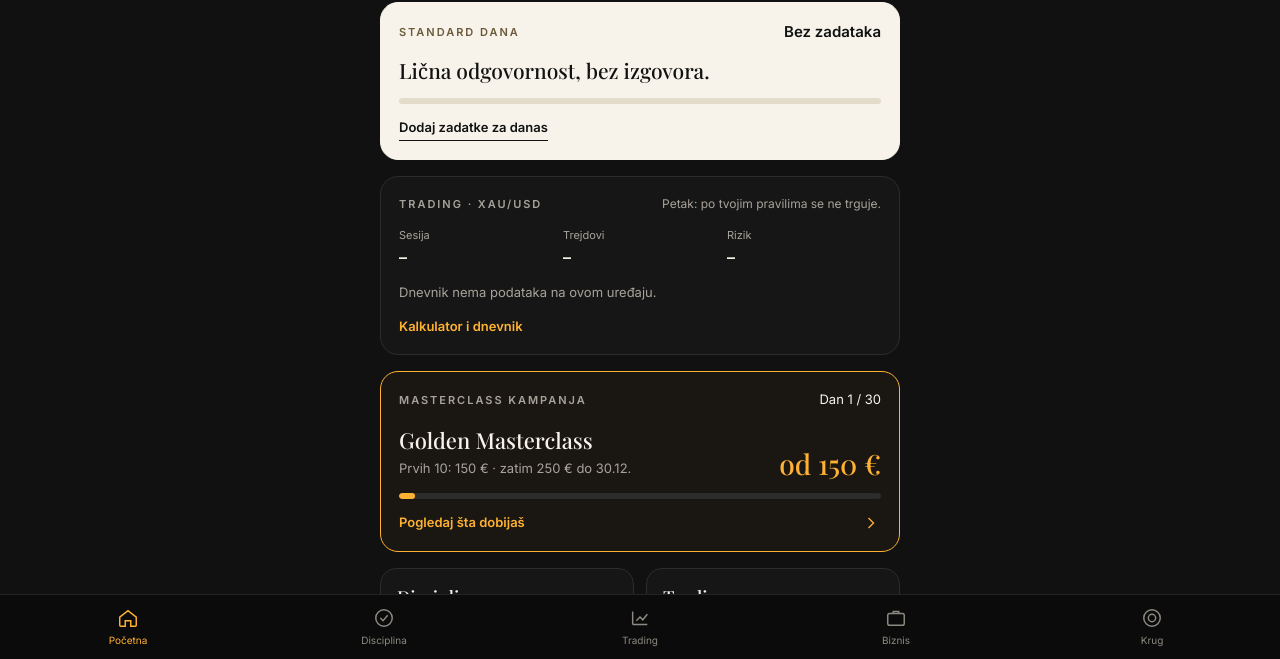
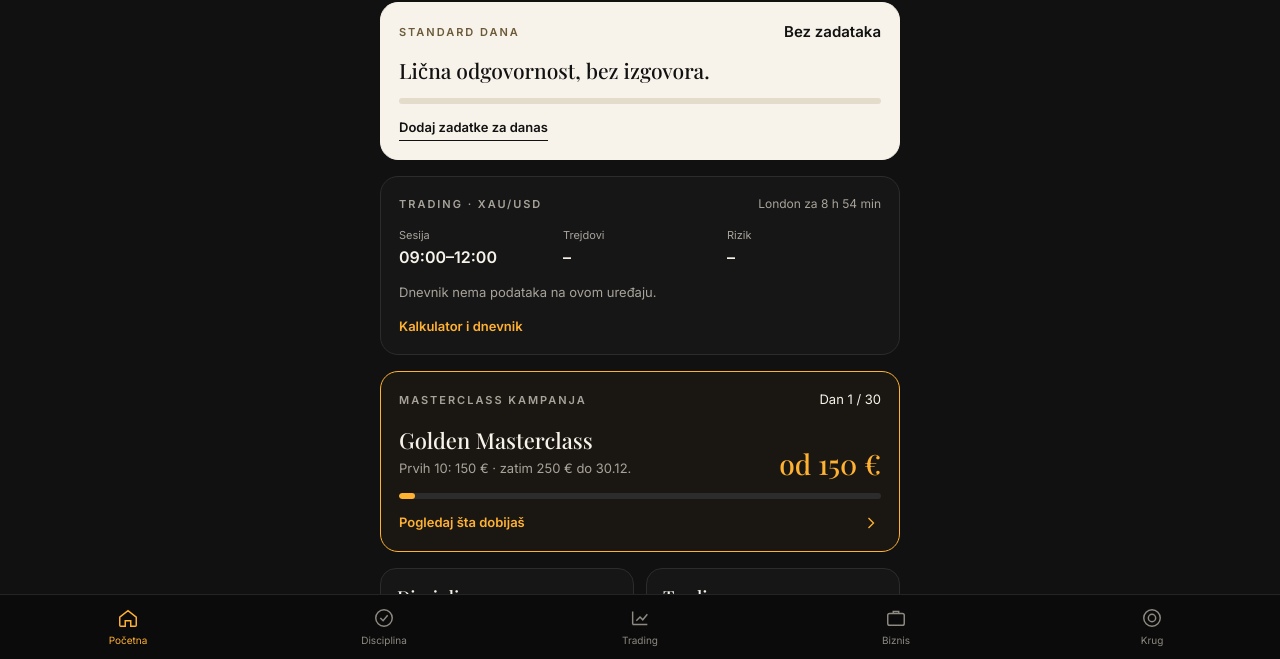
Before and after one commit to DaliborSuvajcevic/GoldenCircle, a plain HTML site: page index.html in a window 1280 px wide. Both pictures are taken after typing "Sample" into the empty fields and a click on the button "Uđi". Shown: the part 141-800 px from the top of the page. Drawn offline with nearby package versions, Linux system fonts and the light colour scheme.

Commit message:
Uklonjena lična pravila o ponedeljku i petku iz sesija
Ponedeljak i petak se prikazuju kao obični radni dani; ostaje samo vikend.
Redovi se prelamaju umesto da se tekst preklapa.

Co-Authored-By: Claude Opus 5.5 <noreply@anthropic.com>
Claude-Session: https://claude.ai/code/session_01NLDrcjPGs5vLd4Pp49owAE

```diff
--- a/app.js
+++ b/app.js
@@ -86,7 +86,7 @@ const hm = m => `${String(Math.floor(m / 60)).padStart(2, '0')}:${String(m % 60)
 const sessions = () => {
   const {day, min} = belgrade();
   const weekend = day === 'Sat' || day === 'Sun';
-  const noTrade = weekend ? 'Vikend: tržište je zatvoreno.' : day === 'Mon' ? 'Ponedeljak: po tvojim pravilima se ne trguje.' : day === 'Fri' ? 'Petak: po tvojim pravilima se ne trguje.' : '';
+  const noTrade = weekend ? 'Vikend: tržište je zatvoreno.' : '';
   const list = SESS.map(s => {
     const on = !noTrade && min >= s.from && min < s.to;
     const state = noTrade ? 'Bez trgovanja' : on ? `Aktivna · još ${dur(s.to - min)}` : min < s.from ? `Počinje za ${dur(s.from - min)}` : 'Završena';
--- a/styles.css
+++ b/styles.css
@@ -41,7 +41,7 @@ h1{font:500 30px/1.15 'Playfair Display',Georgia,serif;margin:0}
 .card.inv{background:var(--inv);color:var(--invInk);border-color:var(--inv)}
 .card.inv .eyebrow,.card.inv .muted{color:var(--invMuted)}
 .card.hi{border-color:var(--gold);background:var(--hi)}
-.row{display:flex;justify-content:space-between;align-items:center;gap:10px}
+.row{display:flex;justify-content:space-between;align-items:center;gap:6px 10px;flex-wrap:wrap}
 .muted{color:var(--muted)}
 .gold{color:var(--goldText)}
 .big{font:500 34px/1.1 'Playfair Display',Georgia,serif}
```
